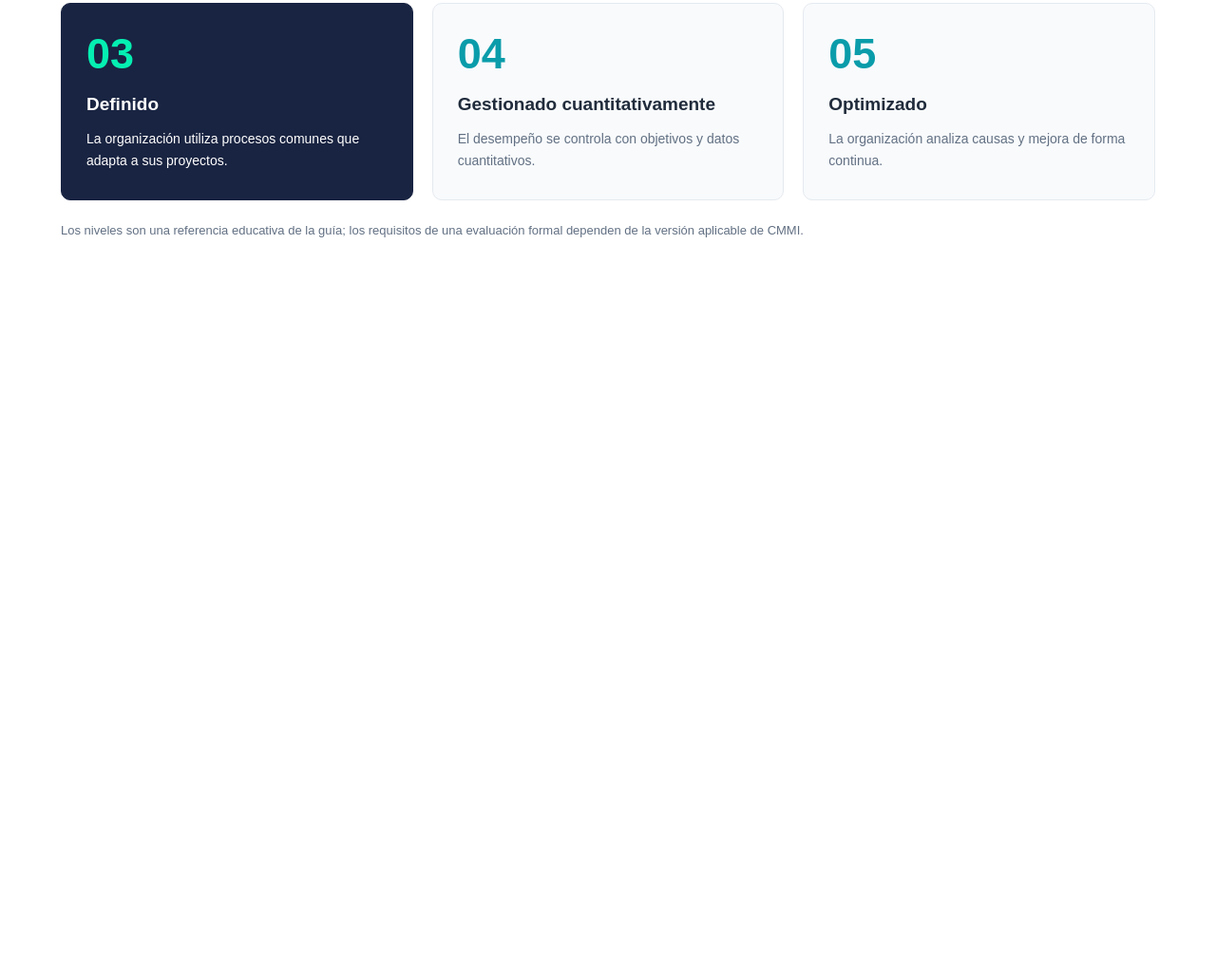
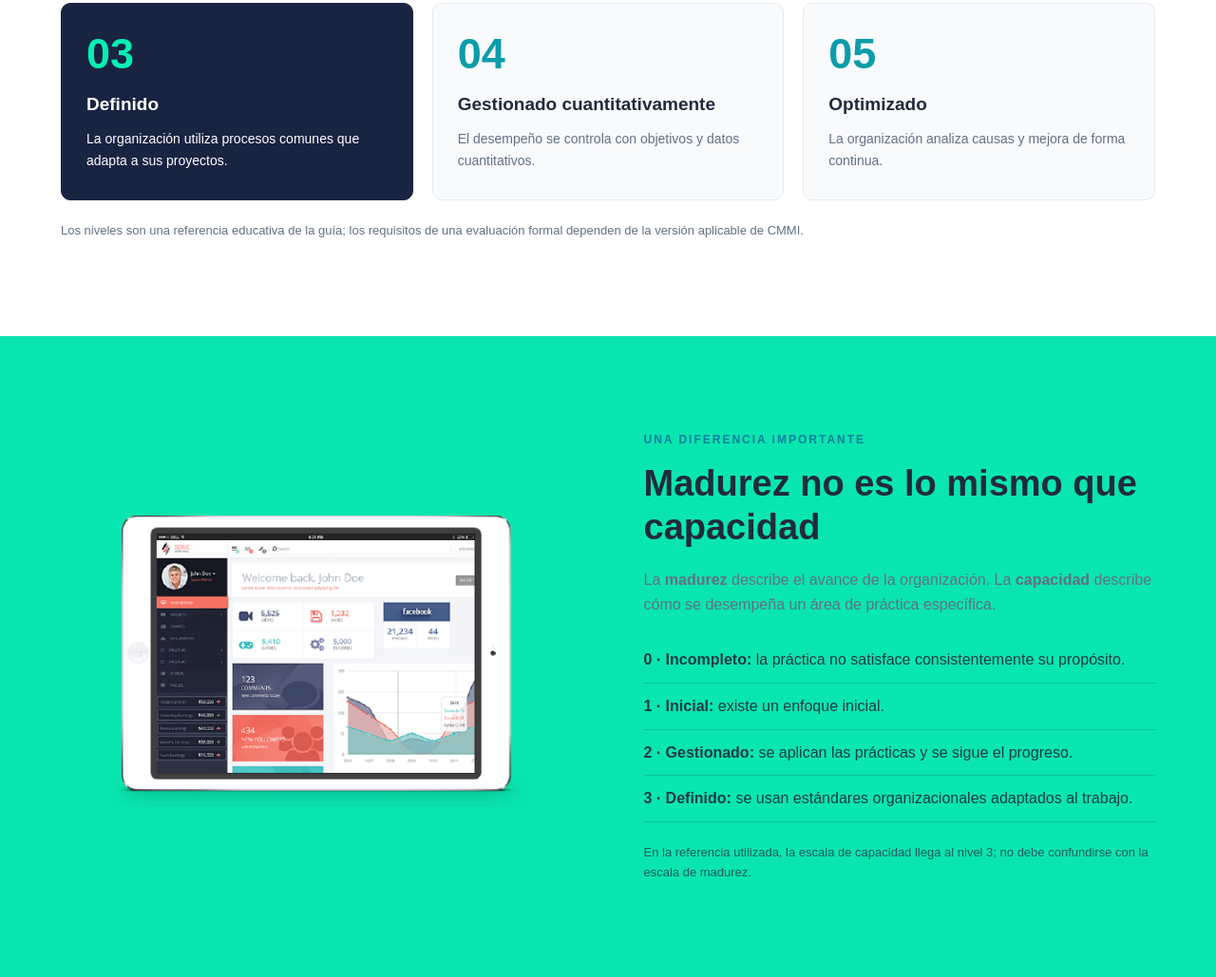
Before and after one commit to sebastiansoto435/CMMI, a plain HTML site: page index.html in a window 1280 px wide. Shown: the part 3216-4245 px from the top of the page at 95% size. Before the commit the page ends 3570 px from the top, so only its background shows below. Drawn offline with Linux system fonts and the light colour scheme; files whose address does not match are found by name.

Commit message:
acomodo el apartado que habla sobre la capacidad

```diff
--- a/index.html
+++ b/index.html
@@ -110,6 +110,24 @@
                 <p class="aclaracion">Los niveles son una referencia educativa de la guía; los requisitos de una evaluación formal dependen de la versión aplicable de CMMI.</p>
             </div>
         </section>
+        <!-- capacidad -->
+        <section class="seccion capacidad">
+            <div class="contenedor contenido-capacidad">
+                <img src="assets/images/feature-2.png" alt="Panel de métricas visualizado en una tableta" class="imagen-capacidad" loading="lazy">
+                <div class="texto-capacidad">
+                    <p class="etiqueta">UNA DIFERENCIA IMPORTANTE</p>
+                    <h2>Madurez no es lo mismo que capacidad</h2>
+                    <p>La <strong>madurez</strong> describe el avance de la organización. La <strong>capacidad</strong> describe cómo se desempeña un área de práctica específica.</p>
+                    <div class="lista-capacidad">
+                        <p><strong>0 · Incompleto:</strong> la práctica no satisface consistentemente su propósito.</p>
+                        <p><strong>1 · Inicial:</strong> existe un enfoque inicial.</p>
+                        <p><strong>2 · Gestionado:</strong> se aplican las prácticas y se sigue el progreso.</p>
+                        <p><strong>3 · Definido:</strong> se usan estándares organizacionales adaptados al trabajo.</p>
+                    </div>
+                    <p class="aclaracion">En la referencia utilizada, la escala de capacidad llega al nivel 3; no debe confundirse con la escala de madurez.</p>
+                </div>
+            </div>
+        </section>
 
 
 
--- a/styles/style.css
+++ b/styles/style.css
@@ -292,3 +292,40 @@ nav{
     font-size: 13px;
     margin-top: 22px;
 }
+/* capacidad */
+
+.capacidad{
+    background: #0ae6af;
+}
+
+.contenido-capacidad{
+    display: flex;
+    align-items: center;
+    gap: 75px;
+}
+
+.imagen-capacidad{
+    flex: 1;
+    width: 0px;
+    min-width: 0px;
+    object-fit: contain;
+}
+
+.texto-capacidad{
+    flex: 1;
+    min-width: 0px;
+}
+
+.lista-capacidad{
+    margin-top: 22px;
+}
+
+.lista-capacidad p{
+    padding: 11px 0px;
+    border-bottom: 1px solid #122e3630;
+    color: #1d3b44;
+}
+
+.capacidad .aclaracion{
+    color: #235962;
+}
```
